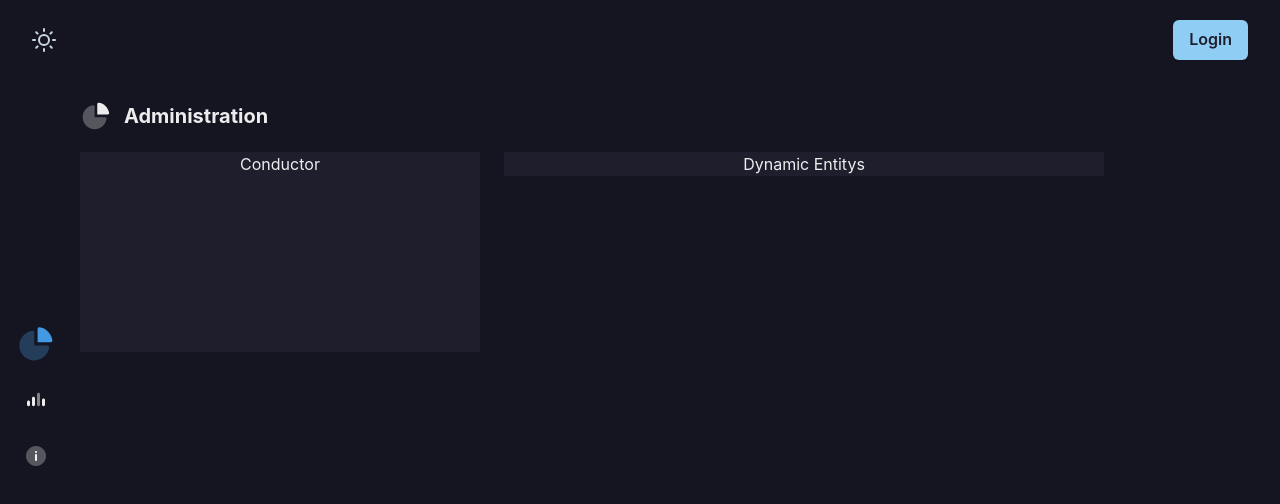
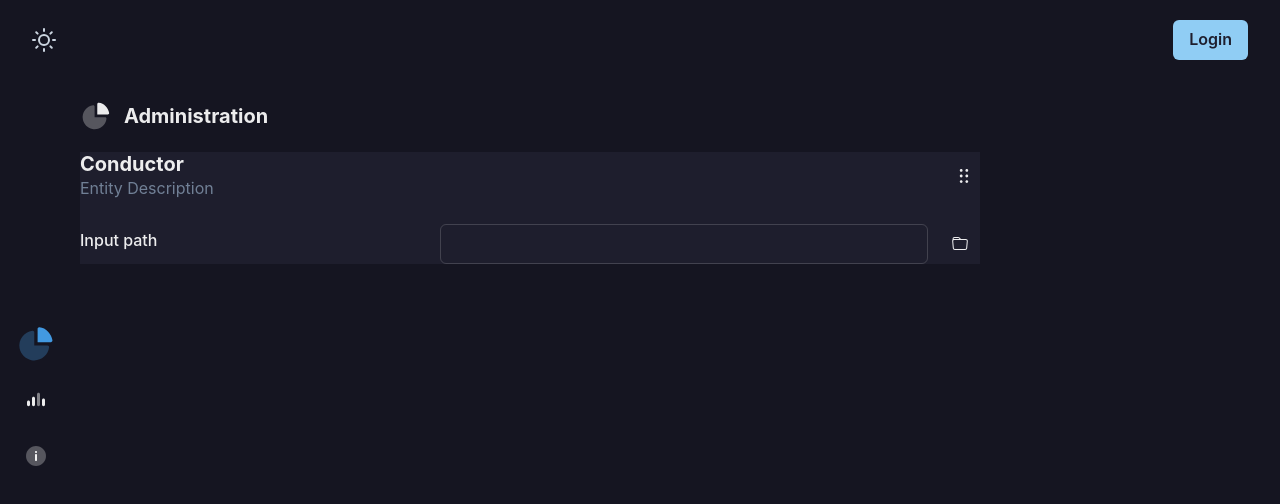
Before and after one commit to TheSpectreTeam/Octopus.GUI, a React app: page /admin in a window 1280 px wide. Shown: the top 504 px of the page. Built offline with nearby package versions, Linux system fonts and the light colour scheme.

Commit message:
feat(Conductor)[OCT-30]: implementation Conductor feature

```diff
--- a/package.json
+++ b/package.json
@@ -28,6 +28,8 @@
         "framer-motion": "latest",
         "react": "18.1.0",
         "react-dom": "18.1.0",
+        "react-error-boundary": "^3.1.4",
+        "react-icons": "^4.3.1",
         "react-router-dom": "^6.3.0"
     },
     "devDependencies": {
--- /dev/null
+++ b/src/features/Conductor/index.tsx
@@ -0,0 +1,66 @@
+import React from "react";
+import { DragHandleIcon } from "@chakra-ui/icons";
+import {
+    Box,
+    Flex,
+    FormControl,
+    FormLabel,
+    Heading,
+    IconButton,
+    Input,
+    Text,
+} from "@chakra-ui/react";
+
+import { BsFolder } from "react-icons/bs";
+
+import Card from "../../common/Card";
+
+const Conductor = () => {
+    const [value, setValue] = React.useState<number>(0);
+
+    return (
+        <Card width={900}>
+            <Flex
+                width={"full"}
+                as={Box}
+                justifyContent={"space-between"}
+                alignItems={"center"}
+            >
+                <Flex direction={"column"}>
+                    <Heading as="h2" size="md">
+                        Conductor
+                    </Heading>
+                    <Text color="gray.500">Entity Description</Text>
+                </Flex>
+                <Flex>
+                    <IconButton
+                        aria-label="button"
+                        size="sm"
+                        variant={"ghost"}
+                        icon={<DragHandleIcon />}
+                    />
+                </Flex>
+            </Flex>
+            <FormControl>
+                <Flex
+                    width={"full"}
+                    justifyContent="space-between"
+                    direction={{ base: "column", md: "row" }}
+                    alignItems={{ base: "flex-start", md: "center" }}
+                >
+                    <FormLabel as="legend">Input path</FormLabel>
+                    <Flex width={{ base: "100%", md: "60%" }} gap={3}>
+                        <Input id="email" type="text" />
+                        <IconButton
+                            aria-label="folder"
+                            variant={"ghost"}
+                            icon={<BsFolder />}
+                        ></IconButton>
+                    </Flex>
+                </Flex>
+            </FormControl>
+        </Card>
+    );
+};
+
+export default Conductor;
--- a/src/pages/Administration/index.tsx
+++ b/src/pages/Administration/index.tsx
@@ -1,18 +1,17 @@
 import React from "react";
+
+import { Flex } from "@chakra-ui/react";
 
 import PageTitle from "../../layouts/PageTitle";
 import MotionWrapper from "../../components/MotionWrapper";
-import Card from "../../components/Card";
-import { Flex } from "@chakra-ui/react";
+import Conductor from "../../features/Conductor";
 
 const Administration: React.FC = () => {
     return (
         <MotionWrapper data-testid="administration-page">
             <PageTitle />
-
             <Flex gap={6} width="" flexWrap={"wrap"}>
-                <Card variant="flat" height={200} width={400}>Conductor</Card>
-                <Card variant="flat" width={600}>Dynamic Entitys</Card>
+                <Conductor />
             </Flex>
         </MotionWrapper>
     );
```
Also changed, not shown: src/common/Card/index.tsx (renamed from src/components/Card/index.tsx), 1 other file (tests, documents, lock files or other folders).
